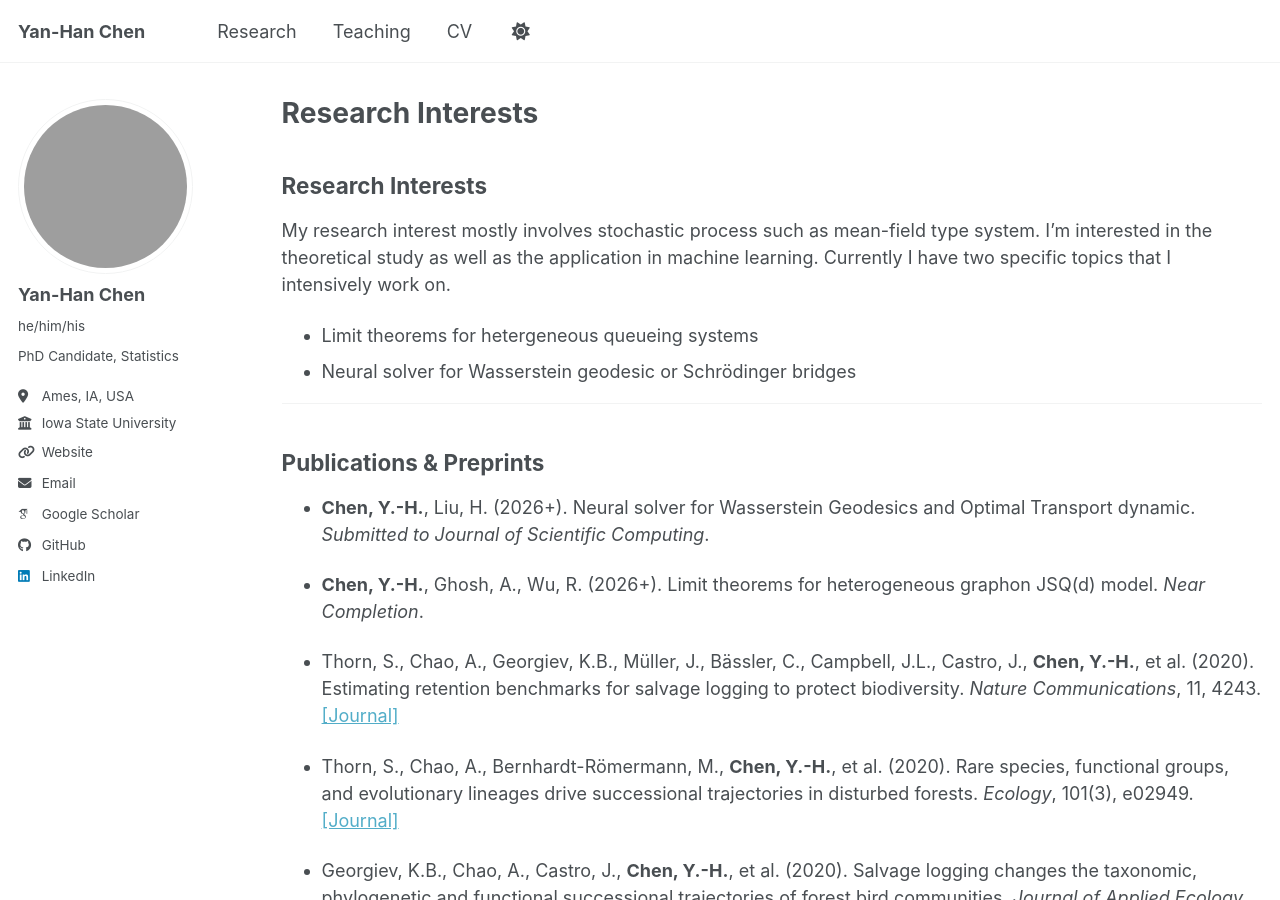
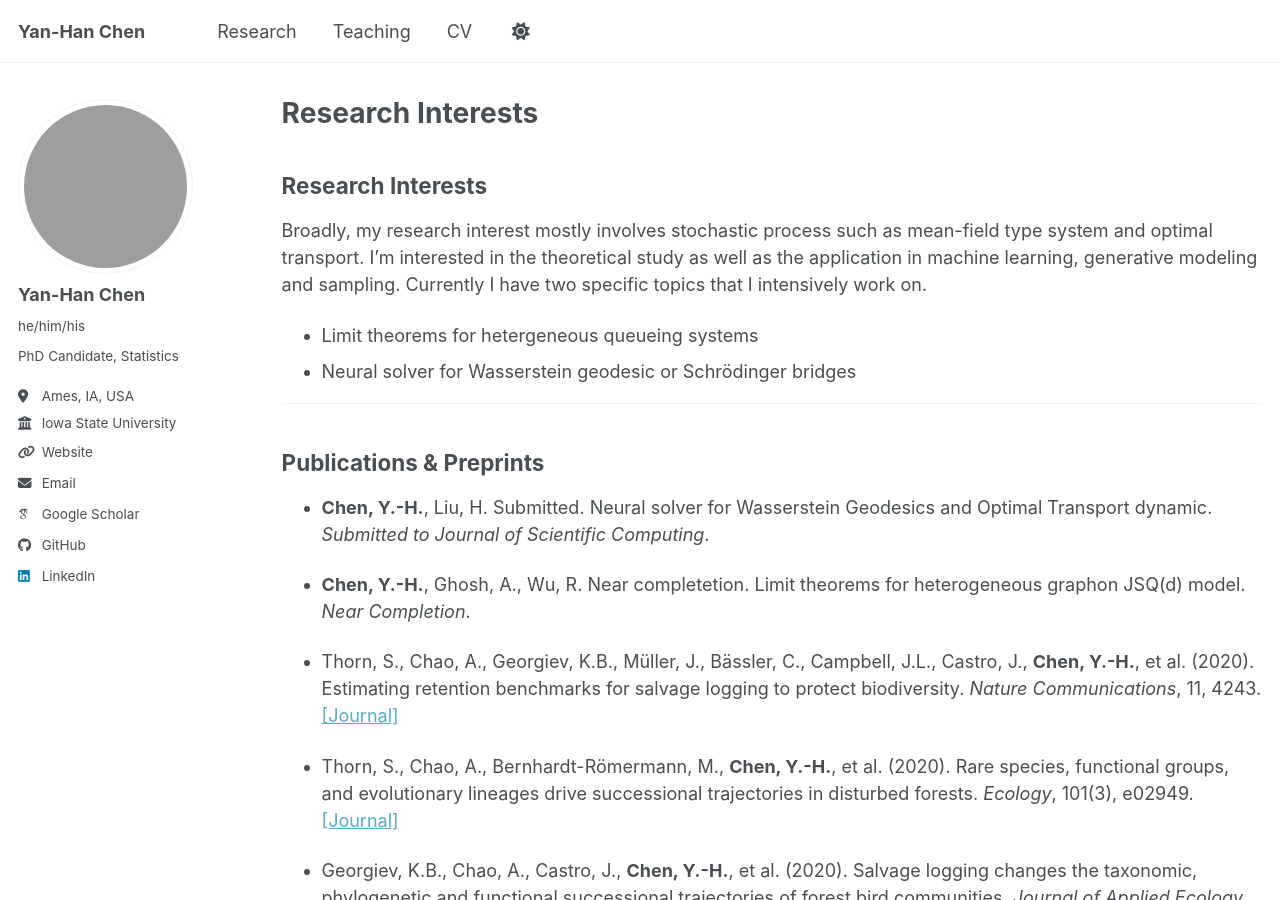
Before and after one commit to YanHanChen/YanHanChen.github.io, a Jekyll site: the page built from _pages/publications.md, in a window 1280 px wide and 900 px high. Built offline with Jekyll 4.4.1, drawn with Linux system fonts in a browser that asks for light colours; some web fonts are replaced; a script bundle is joined from its source files by our own code; library files that are not in the unit come from our copies; our own code applies the rules of GitHub Pages for plain Markdown files.

Commit message:
Update publications and CV

```diff
--- a/_pages/publications.md
+++ b/_pages/publications.md
@@ -7,8 +7,8 @@ author_profile: true
 
 ## Research Interests
 
-My research interest mostly involves stochastic process such as mean-field type system.
-I'm interested in the theoretical study as well as the application in machine learning.
+Broadly, my research interest mostly involves stochastic process such as mean-field type system and optimal transport.
+I'm interested in the theoretical study as well as the application in machine learning, generative modeling and sampling.
 Currently I have two specific topics that I intensively work on.
 
 - Limit theorems for hetergeneous queueing systems
@@ -47,9 +47,9 @@ Currently I have two specific topics that I intensively work on.
 ## Publications & Preprints
 
 
-- **Chen, Y.-H.**, Liu, H. (2026+). Neural solver for Wasserstein Geodesics and Optimal Transport dynamic. *Submitted to Journal of Scientific Computing*.
+- **Chen, Y.-H.**, Liu, H. Submitted. Neural solver for Wasserstein Geodesics and Optimal Transport dynamic. *Submitted to Journal of Scientific Computing*.
 
-- **Chen, Y.-H.**, Ghosh, A., Wu, R. (2026+). Limit theorems for heterogeneous graphon JSQ(d) model. *Near Completion*.
+- **Chen, Y.-H.**, Ghosh, A., Wu, R. Near completetion. Limit theorems for heterogeneous graphon JSQ(d) model. *Near Completion*.
 
 - Thorn, S., Chao, A., Georgiev, K.B., Müller, J., Bässler, C., Campbell, J.L., Castro, J., **Chen, Y.-H.**, et al. (2020). Estimating retention benchmarks for salvage logging to protect biodiversity. *Nature Communications*, 11, 4243. [[Journal]](https://www.nature.com/articles/s41467-020-18612-4)
 
```
Also changed, not shown: 2 other files.
